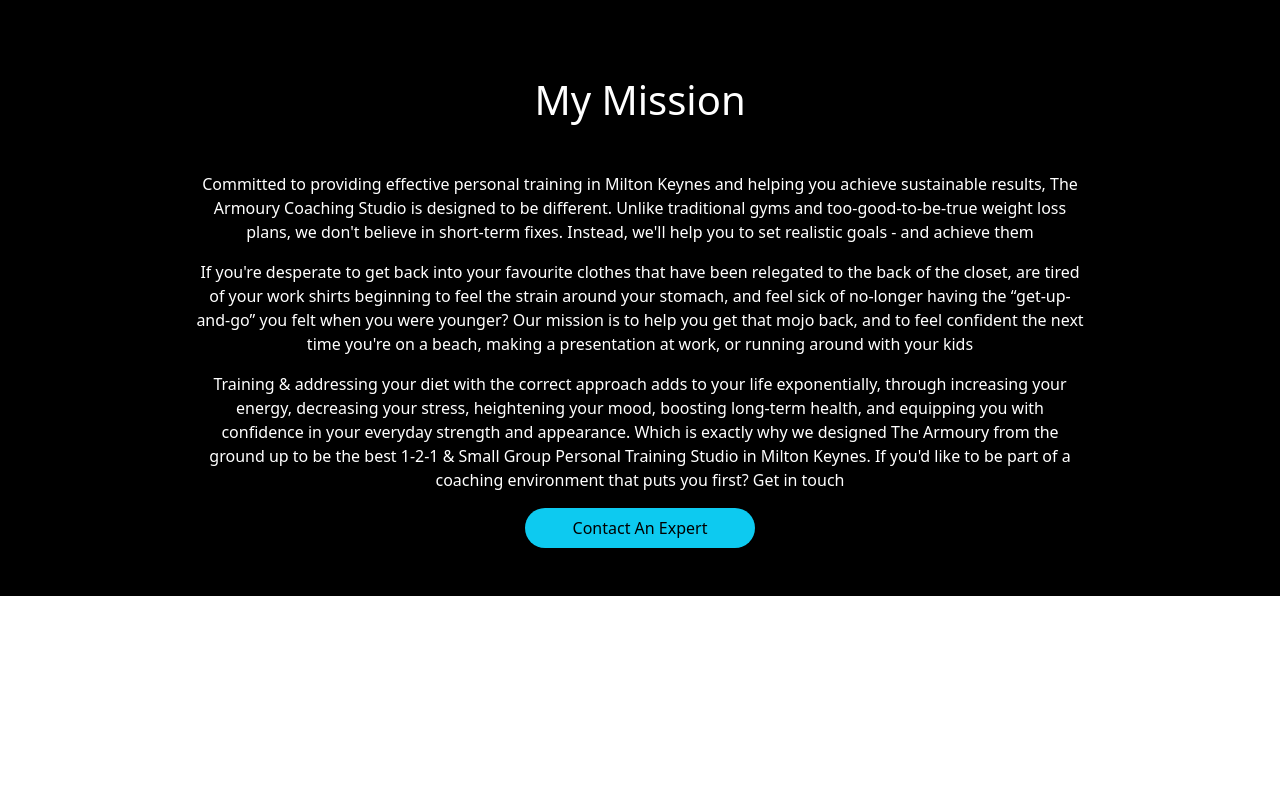
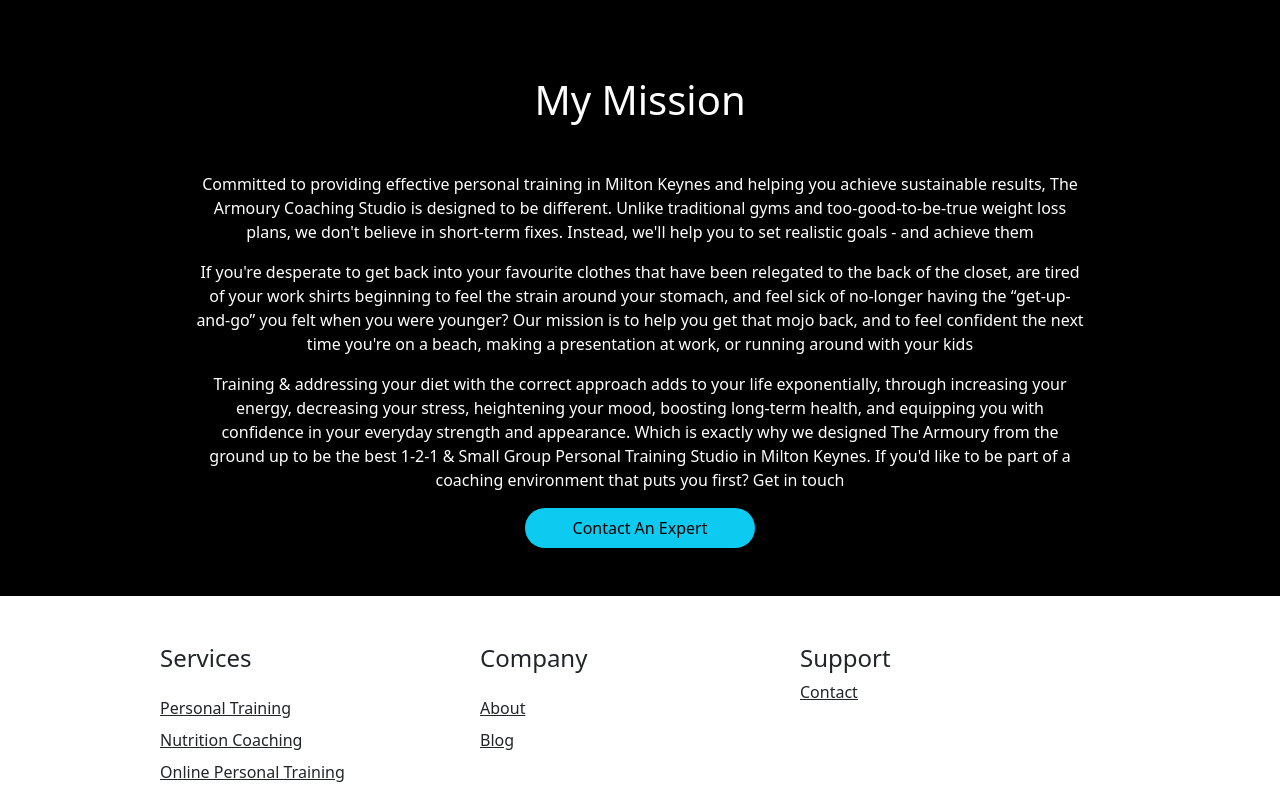
Before and after one commit to Tanjinhossain1/specital-gym-trainer, a React (Create React App) app: page /home in a window 1280 px wide. Shown: the part 2481-3281 px from the top of the page. Before the commit the page ends 3077 px from the top, so only its background shows below. Built offline with nearby package versions, Linux system fonts and the light colour scheme.

Commit message:
footer add compleate

```diff
--- a/src/App.js
+++ b/src/App.js
@@ -3,6 +3,7 @@
 import Header from './Pages/Sheard/Header/Header';
 import 'bootstrap/dist/css/bootstrap.min.css';
 import Home from './Pages/Home/Home/Home';
+import Footer from './Pages/Sheard/Footer/Footer';
 
 function App() {
   return (
@@ -13,6 +14,7 @@
         <Route path='/home' element={<Home></Home>}></Route>
 
       </Routes>
+      <Footer></Footer>
     </div>
   );
 }
--- /dev/null
+++ b/src/Pages/Sheard/Footer/Footer.css
@@ -0,0 +1,29 @@
+.footer-container {
+    display: grid;
+    grid-template-columns: repeat(3, 1fr);
+}
+
+.pointer {
+    cursor: pointer;
+}
+
+@media only screen and (max-width: 600px) {
+    .footer-container {
+        display: grid;
+        grid-template-columns: repeat(1, 1fr);
+    }
+}
+
+@media only screen and (min-width: 601px) and (max-width: 1000px) {
+    .footer-container {
+        display: grid;
+        grid-template-columns: repeat(2, 1fr);
+    }
+}
+
+@media only screen and (min-width: 1000px) and (max-width: 1900px) {
+    .footer-container {
+        display: grid;
+        grid-template-columns: repeat(3, 1fr);
+    }
+}
--- /dev/null
+++ b/src/Pages/Sheard/Footer/Footer.js
@@ -0,0 +1,31 @@
+import React from 'react';
+import './Footer.css';
+
+
+const Footer = () => {
+    return (
+        <div>
+            <div className='footer-container w-75 mx-auto mt-5'>
+                <div>
+                    <h4>Services</h4>
+                    <div>
+                    <p className='mb-2 pointer mt-4 text-decoration-underline'>Personal Training</p>
+                    <p className='mb-2 pointer text-decoration-underline'>Nutrition Coaching</p>
+                    <p className=' pointer text-decoration-underline'>Online Personal Training</p>
+                    </div>
+                </div>
+                <div>
+                    <h4>Company</h4>
+                    <p className='mb-2 mt-4 text-decoration-underline pointer'>About</p>
+                    <p className='pointer text-decoration-underline'>Blog</p>
+                </div>
+                <div>
+                <h4 className=''>Support</h4>
+                <p className='text-decoration-underline pointer'>Contact</p>
+                </div>
+            </div>
+        </div>
+    );
+};
+
+export default Footer;
```
